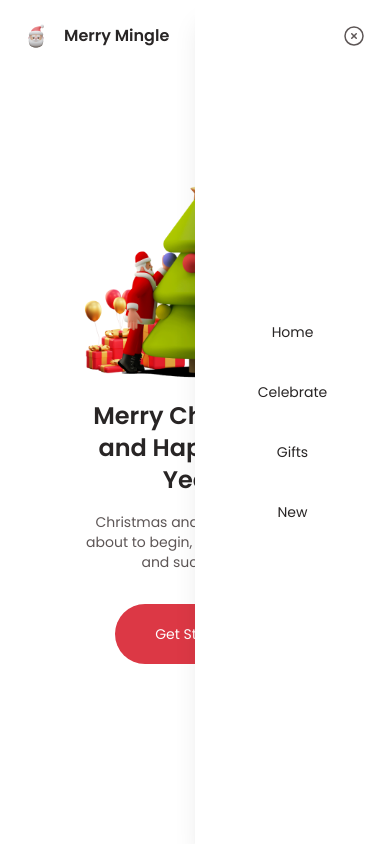
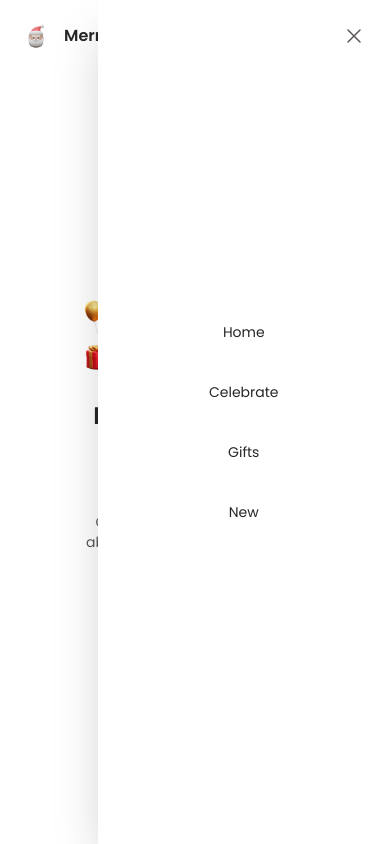
Before and after one commit to Jhoneric12/merry-mingle, a React (Vite) app: page / in a window 390 px wide. Both pictures are taken after a click on the icon 354 px from the left and 36 px from the top of the page. Shown: the top 844 px of the page. Built offline with nearby package versions, Linux system fonts and the light colour scheme.

Commit message:
modified burger menu shadow

```diff
--- a/src/components/Navbar.jsx
+++ b/src/components/Navbar.jsx
@@ -46,13 +46,13 @@ function Navbar() {
             </svg>
         </div>
       </nav>
-      <ul className={`${isOpen ? 'bg-light-body-color dark:bg-dark-body-color shadow-xl fixed h-screen right-0 top-0 w-1/2 z-40 flex flex-col justify-center items-center gap-10 transition duration-150 backdrop-opacity-80' : 'hidden'}`}>
+      <ul className={`${isOpen ? 'bg-light-body-color dark:bg-dark-body-color shadow-2xl fixed h-screen right-0 top-0 w-3/4 z-40 flex flex-col justify-center items-center gap-10 transition duration-500 ease-in-out backdrop-opacity-80' : 'hidden'}`}>
         <li className='text-light-title-color dark:text-dark-title-color text-sm'>Home</li>
         <li className='text-light-title-color dark:text-dark-title-color text-sm'>Celebrate</li>
         <li className='text-light-title-color dark:text-dark-title-color text-sm'>Gifts</li>
         <li className='text-light-title-color dark:text-dark-title-color text-sm'>New</li>
         <svg onClick={handleOpen} xmlns="http://www.w3.org/2000/svg" fill="none" viewBox="0 0 24 24" stroke-width="1.5" stroke="currentColor" className='text-light-text-color dark:text-dark-text-color h-6 w-6 absolute top-6 right-6'>
-          <path stroke-linecap="round" stroke-linejoin="round" d="m9.75 9.75 4.5 4.5m0-4.5-4.5 4.5M21 12a9 9 0 1 1-18 0 9 9 0 0 1 18 0Z" />
+          <path stroke-linecap="round" stroke-linejoin="round" d="M6 18 18 6M6 6l12 12" />
         </svg>
       </ul>
     </div>
```
